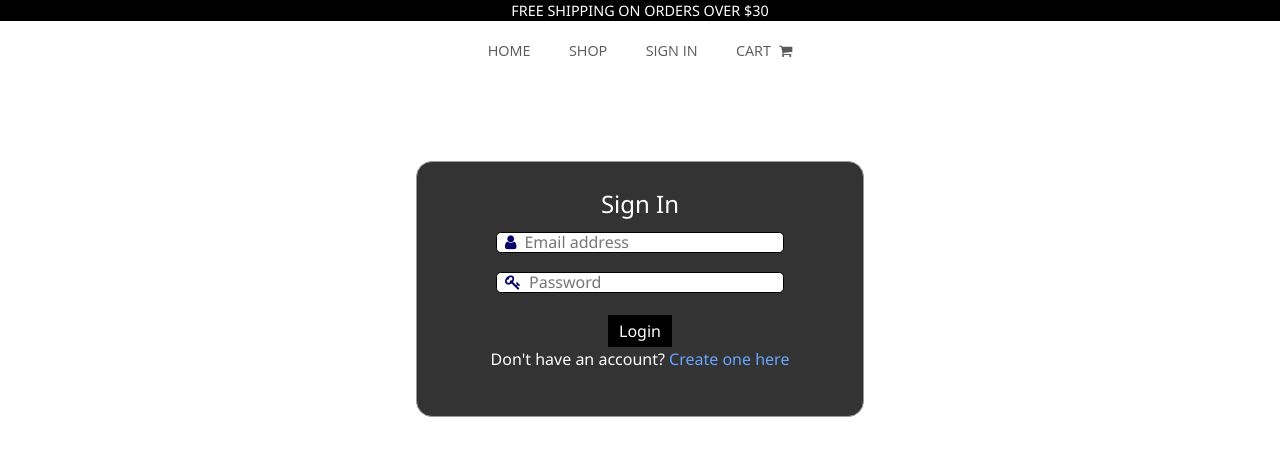
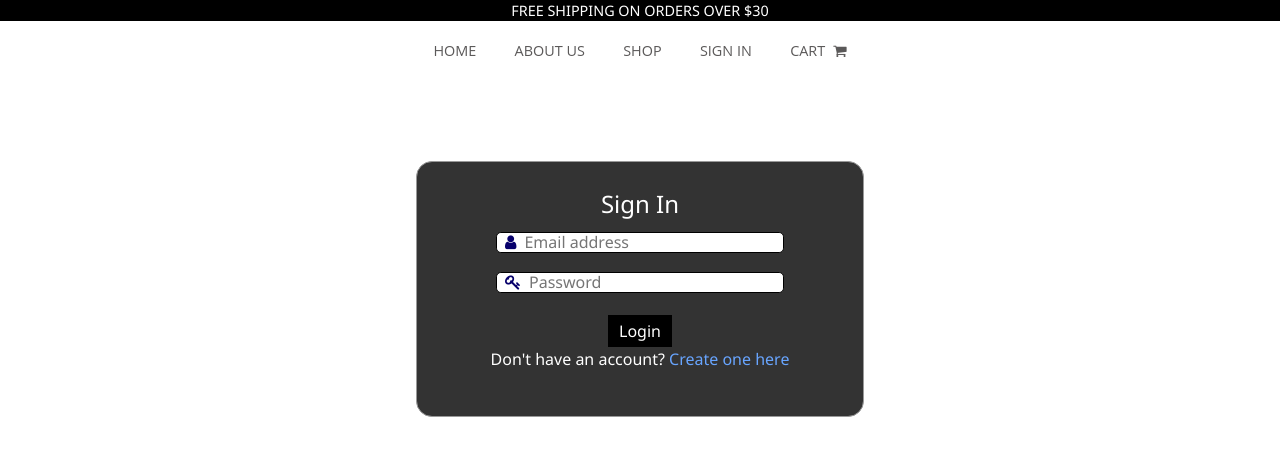
Before and after one commit to briansterling93/fit-commerce, a React (Create React App) app in the folder client/: page /signin in a window 1280 px wide. Shown: the top 456 px of the page. Built offline with nearby package versions, Linux system fonts and the light colour scheme; the HTML template or start-up script is replaced by a standard one.

Commit message:
updates to navbar

```diff
--- a/client/src/App.tsx
+++ b/client/src/App.tsx
@@ -10,6 +10,7 @@ import Cart from './pages/public/Cart';
 import SignIn from './pages/public/SignIn';
 import SignUp from './pages/public/SignUp';
 import Admin from './pages/protected/Admin';
+import AboutUs from './pages/public/AboutUs';
 import Dashboard from './pages/protected/Dashboard';
 import { StateContext, initialState, reducer } from './context/StateContext';
 import ItemView from './pages/public/ItemView';
@@ -28,8 +29,8 @@ const Universal = createGlobalStyle`
 
 
     ::-webkit-scrollbar{
-      width: 0px;  /* Remove scrollbar space */
-      background: transparent;  /* Optional: just make scrollbar invisible */
+      width: 0px;
+      background: transparent;
   }
   }
 `;
@@ -42,6 +43,7 @@ function App() {
         <Universal />
         <Switch>
           <Route exact path="/" component={Home} />
+          <Route exact path="/aboutus" component={AboutUs} />
           <Route exact path="/shop" component={Shop} />
           <Route exact path="/cart" component={Cart} />
           <Route exact path="/signin" component={SignIn} />
--- a/client/src/components/Navbar.tsx
+++ b/client/src/components/Navbar.tsx
@@ -12,6 +12,7 @@ const Navbar: React.FC = () => {
       setNav(
         <MobileNavLinks id="mobile-nav-links">
           <NavLink to="/">Home</NavLink>
+          <NavLink to="/aboutus">About Us</NavLink>
           <NavLink to="/shop">Shop</NavLink>
           <NavLink to="/signin">Sign In</NavLink>
           <NavLink to="/cart">
@@ -40,6 +41,7 @@ const Navbar: React.FC = () => {
         </HamburgerMenu>
         <TextDiv>
           <NavLink to="/">Home</NavLink>
+          <NavLink to="/aboutus">About Us</NavLink>
           <NavLink to="/shop">Shop</NavLink>
           <NavLink to="/signin">Sign In</NavLink>
           <NavLink to="/cart">
--- /dev/null
+++ b/client/src/pages/public/AboutUs.tsx
@@ -0,0 +1,7 @@
+import React from 'react';
+
+const AboutUs: React.FC = () => {
+  return <div>About Us</div>;
+};
+
+export default AboutUs;
--- a/client/src/pages/public/Cart.tsx
+++ b/client/src/pages/public/Cart.tsx
@@ -48,9 +48,9 @@ const Cart: React.FC = () => {
 
   return (
     <div>
-      <FlairText />
-      <Navbar />
       <MainSection>
+        <FlairText />
+        <Navbar />
         <SecondarySection>
           <ContinueBtn>
             <NavLink to="/shop">
--- a/client/src/pages/public/Home.tsx
+++ b/client/src/pages/public/Home.tsx
@@ -86,9 +86,10 @@ const Home: React.FC = () => {
 
   return (
     <div>
-      <FlairText />
-      <Navbar />
       <MainSection>
+        <FlairText />
+        <Navbar />
+
         <SiteHeader />
         <SecondarySection>
           <h1>New Arrivals</h1>
--- a/client/src/pages/public/Shop.tsx
+++ b/client/src/pages/public/Shop.tsx
@@ -285,9 +285,9 @@ const Shop: React.FC = () => {
 
   return (
     <div>
-      <FlairText />
-      <Navbar />
       <MainSection>
+        <FlairText />
+        <Navbar />
         <SecondarySection>
           <BoxDiv>
             <FilterBox>
--- a/client/src/pages/public/SignIn.tsx
+++ b/client/src/pages/public/SignIn.tsx
@@ -54,9 +54,9 @@ const SignIn: React.FC = () => {
   };
   return (
     <div>
-      <FlairText />
-      <Navbar />
       <MainSection>
+        <FlairText />
+        <Navbar />
         <AuthBoxBorder>
           {route}
           <AuthUI>
--- a/client/src/pages/public/SignUp.tsx
+++ b/client/src/pages/public/SignUp.tsx
@@ -80,9 +80,9 @@ const SignUp: React.FC = () => {
   };
   return (
     <div>
-      <FlairText />
-      <Navbar />
       <MainSection>
+        <FlairText />
+        <Navbar />
         <AuthBoxBorder>
           {route}
           <AuthUI>
--- a/client/src/styling/Home.tsx
+++ b/client/src/styling/Home.tsx
@@ -16,6 +16,11 @@ export const MainSection = styled.div`
     padding: 1rem;
     margin: 0;
   }
+
+  ::-webkit-scrollbar{
+    width: 0px;
+    background: transparent;
+}
 
 `;
 
@@ -318,7 +323,7 @@ export const ItemDescription = styled.div`
   width: 10rem;
   height: 4rem;
   text-align: left;
-  font-weight: 585;
+  font-weight: 400;
   font-size: 0.9rem;
   margin-top: 1rem;
 
--- a/client/src/styling/Shop.tsx
+++ b/client/src/styling/Shop.tsx
@@ -3,8 +3,8 @@ import styled from 'styled-components';
 export const MainSection = styled.div`
 
   background-color: white;
-  display: flex;
-  justify-content: center;
+  // display: flex;
+  // justify-content: center;
   height: 100vh;
   background-image: linear-gradient(
       to right bottom,
@@ -22,6 +22,11 @@ export const MainSection = styled.div`
   }
 
   overflow-x: hidden;
+
+  ::-webkit-scrollbar{
+    width: 0px;
+    background: transparent;
+}
 
 `;
 
@@ -410,7 +415,7 @@ export const ItemDescription = styled.div`
   width: 10rem;
   height: 4rem;
   text-align: left;
-  font-weight: 585;
+  font-weight: 400;
   font-size: 0.9rem;
   margin-top: 1rem;
 
```
